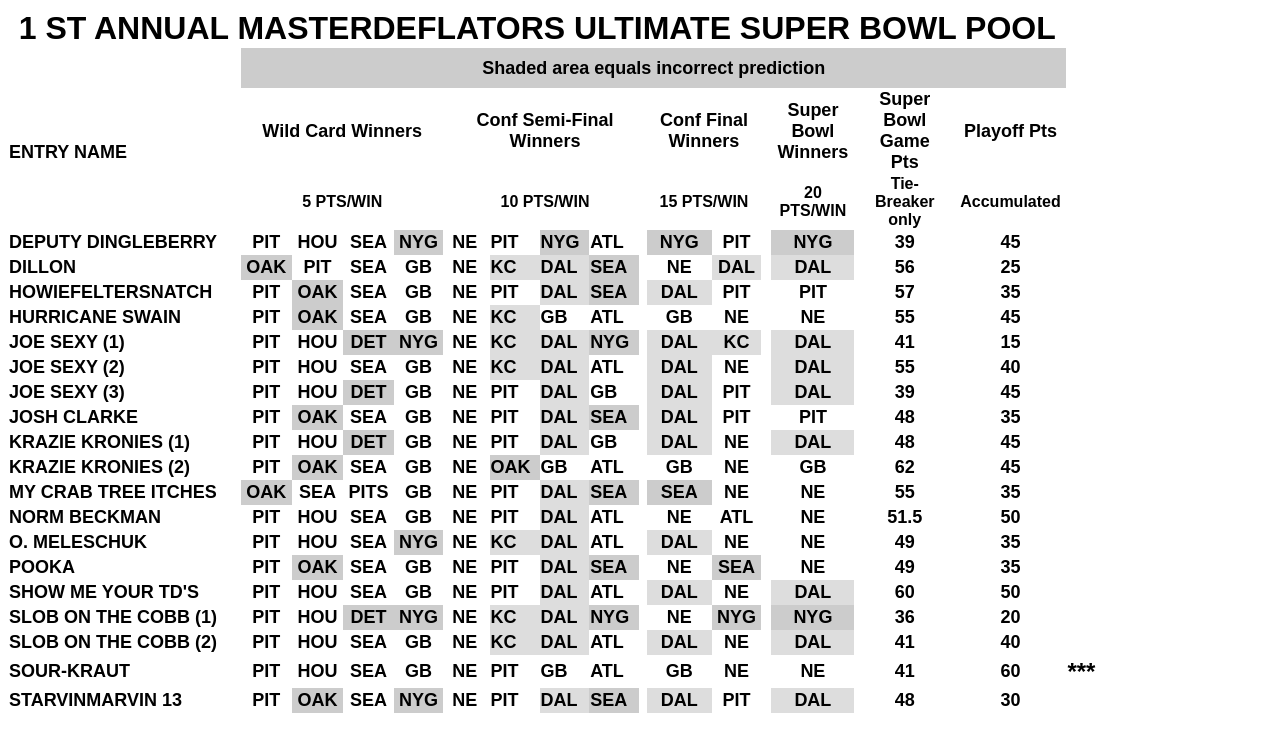
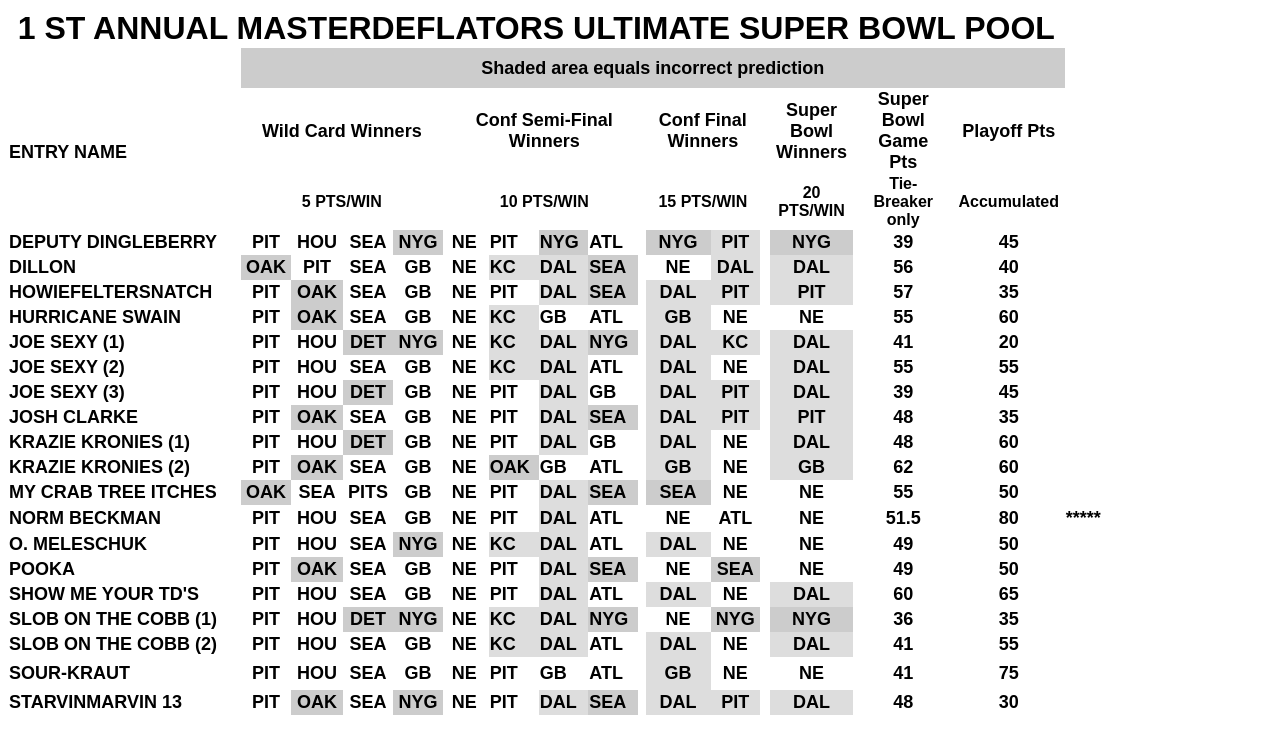
Before and after one commit to Masterdeflators/Masterdeflators.github.io, a plain HTML site: page index.html in a window 1280 px wide. Drawn offline with Linux system fonts and the light colour scheme.

Commit message:
Add files via upload

```diff
--- a/index.html
+++ b/index.html
@@ -9,7 +9,7 @@
 	<META NAME="AUTHOR" CONTENT="Our Laptop">
 	<META NAME="CREATED" CONTENT="20170108;14112597">
 	<META NAME="CHANGEDBY" CONTENT="Our Laptop">
-	<META NAME="CHANGED" CONTENT="20170116;14444340">
+	<META NAME="CHANGED" CONTENT="20170122;22584095">
 
 	<STYLE>
 		<!--
@@ -99,7 +99,7 @@
 			<TD ALIGN=LEFT BGCOLOR="#FFFFFF"><B><FONT SIZE=4>ATL</FONT></B></TD>
 			<TD ALIGN=LEFT BGCOLOR="#FFFFFF"><B><FONT SIZE=4><BR></FONT></B></TD>
 			<TD ALIGN=CENTER BGCOLOR="#CCCCCC"><B><FONT SIZE=4>NYG</FONT></B></TD>
-			<TD ALIGN=CENTER><B><FONT SIZE=4>PIT</FONT></B></TD>
+			<TD ALIGN=CENTER BGCOLOR="#DDDDDD"><B><FONT SIZE=4>PIT</FONT></B></TD>
 			<TD ALIGN=LEFT BGCOLOR="#FFFFFF"><B><FONT SIZE=4><BR></FONT></B></TD>
 			<TD ALIGN=CENTER BGCOLOR="#CCCCCC"><B><FONT SIZE=4>NYG</FONT></B></TD>
 			<TD ALIGN=LEFT BGCOLOR="#FFFFFF"><B><FONT SIZE=4><BR></FONT></B></TD>
@@ -130,7 +130,7 @@
 			<TD ALIGN=LEFT BGCOLOR="#FFFFFF"><B><FONT SIZE=4><BR></FONT></B></TD>
 			<TD ALIGN=CENTER SDVAL="56" SDNUM="4105;"><B><FONT SIZE=4>56</FONT></B></TD>
 			<TD ALIGN=LEFT BGCOLOR="#FFFFFF"><BR></TD>
-			<TD ALIGN=CENTER SDVAL="25" SDNUM="4105;"><B><FONT SIZE=4>25</FONT></B></TD>
+			<TD ALIGN=CENTER SDVAL="40" SDNUM="4105;"><B><FONT SIZE=4>40</FONT></B></TD>
 			<TD ALIGN=LEFT><BR></TD>
 			<TD ALIGN=LEFT><BR></TD>
 			<TD ALIGN=LEFT><BR></TD>
@@ -149,9 +149,9 @@
 			<TD ALIGN=LEFT BGCOLOR="#CCCCCC"><B><FONT SIZE=4>SEA</FONT></B></TD>
 			<TD ALIGN=LEFT BGCOLOR="#FFFFFF"><B><FONT SIZE=4><BR></FONT></B></TD>
 			<TD ALIGN=CENTER BGCOLOR="#DDDDDD"><B><FONT SIZE=4>DAL</FONT></B></TD>
-			<TD ALIGN=CENTER><B><FONT SIZE=4>PIT</FONT></B></TD>
+			<TD ALIGN=CENTER BGCOLOR="#DDDDDD"><B><FONT SIZE=4>PIT</FONT></B></TD>
 			<TD ALIGN=LEFT BGCOLOR="#FFFFFF"><B><FONT SIZE=4><BR></FONT></B></TD>
-			<TD ALIGN=CENTER><B><FONT SIZE=4>PIT</FONT></B></TD>
+			<TD ALIGN=CENTER BGCOLOR="#DDDDDD"><B><FONT SIZE=4>PIT</FONT></B></TD>
 			<TD ALIGN=LEFT BGCOLOR="#FFFFFF"><B><FONT SIZE=4><BR></FONT></B></TD>
 			<TD ALIGN=CENTER SDVAL="57" SDNUM="4105;"><B><FONT SIZE=4>57</FONT></B></TD>
 			<TD ALIGN=LEFT BGCOLOR="#FFFFFF"><BR></TD>
@@ -173,14 +173,14 @@
 			<TD ALIGN=LEFT><B><FONT SIZE=4>GB</FONT></B></TD>
 			<TD ALIGN=LEFT BGCOLOR="#FFFFFF"><B><FONT SIZE=4>ATL</FONT></B></TD>
 			<TD ALIGN=LEFT BGCOLOR="#FFFFFF"><B><FONT SIZE=4><BR></FONT></B></TD>
-			<TD ALIGN=CENTER><B><FONT SIZE=4>GB</FONT></B></TD>
+			<TD ALIGN=CENTER BGCOLOR="#DDDDDD"><B><FONT SIZE=4>GB</FONT></B></TD>
 			<TD ALIGN=CENTER><B><FONT SIZE=4>NE</FONT></B></TD>
 			<TD ALIGN=LEFT BGCOLOR="#FFFFFF"><B><FONT SIZE=4><BR></FONT></B></TD>
 			<TD ALIGN=CENTER><B><FONT SIZE=4>NE</FONT></B></TD>
 			<TD ALIGN=LEFT BGCOLOR="#FFFFFF"><B><FONT SIZE=4><BR></FONT></B></TD>
 			<TD ALIGN=CENTER SDVAL="55" SDNUM="4105;"><B><FONT SIZE=4>55</FONT></B></TD>
 			<TD ALIGN=LEFT BGCOLOR="#FFFFFF"><BR></TD>
-			<TD ALIGN=CENTER SDVAL="45" SDNUM="4105;"><B><FONT SIZE=4>45</FONT></B></TD>
+			<TD ALIGN=CENTER SDVAL="60" SDNUM="4105;"><B><FONT SIZE=4>60</FONT></B></TD>
 			<TD ALIGN=LEFT><BR></TD>
 			<TD ALIGN=LEFT><BR></TD>
 			<TD ALIGN=LEFT><BR></TD>
@@ -205,7 +205,7 @@
 			<TD ALIGN=LEFT BGCOLOR="#FFFFFF"><B><FONT SIZE=4><BR></FONT></B></TD>
 			<TD ALIGN=CENTER SDVAL="41" SDNUM="4105;"><B><FONT SIZE=4>41</FONT></B></TD>
 			<TD ALIGN=LEFT BGCOLOR="#FFFFFF"><B><FONT SIZE=4><BR></FONT></B></TD>
-			<TD ALIGN=CENTER SDVAL="15" SDNUM="4105;"><B><FONT SIZE=4>15</FONT></B></TD>
+			<TD ALIGN=CENTER SDVAL="20" SDNUM="4105;"><B><FONT SIZE=4>20</FONT></B></TD>
 			<TD ALIGN=LEFT><B><FONT SIZE=4><BR></FONT></B></TD>
 			<TD ALIGN=LEFT><B><FONT SIZE=4><BR></FONT></B></TD>
 			<TD ALIGN=LEFT><B><FONT SIZE=4><BR></FONT></B></TD>
@@ -230,7 +230,7 @@
 			<TD ALIGN=LEFT BGCOLOR="#FFFFFF"><B><FONT SIZE=4><BR></FONT></B></TD>
 			<TD ALIGN=CENTER SDVAL="55" SDNUM="4105;"><B><FONT SIZE=4>55</FONT></B></TD>
 			<TD ALIGN=LEFT BGCOLOR="#FFFFFF"><B><FONT SIZE=4><BR></FONT></B></TD>
-			<TD ALIGN=CENTER SDVAL="40" SDNUM="4105;"><B><FONT SIZE=4>40</FONT></B></TD>
+			<TD ALIGN=CENTER SDVAL="55" SDNUM="4105;"><B><FONT SIZE=4>55</FONT></B></TD>
 			<TD ALIGN=LEFT><B><FONT SIZE=4><BR></FONT></B></TD>
 			<TD ALIGN=LEFT><B><FONT SIZE=4><BR></FONT></B></TD>
 			<TD ALIGN=LEFT><B><FONT SIZE=4><BR></FONT></B></TD>
@@ -249,7 +249,7 @@
 			<TD ALIGN=LEFT><B><FONT SIZE=4>GB</FONT></B></TD>
 			<TD ALIGN=LEFT BGCOLOR="#FFFFFF"><B><FONT SIZE=4><BR></FONT></B></TD>
 			<TD ALIGN=CENTER BGCOLOR="#DDDDDD"><B><FONT SIZE=4>DAL</FONT></B></TD>
-			<TD ALIGN=CENTER><B><FONT SIZE=4>PIT</FONT></B></TD>
+			<TD ALIGN=CENTER BGCOLOR="#DDDDDD"><B><FONT SIZE=4>PIT</FONT></B></TD>
 			<TD ALIGN=LEFT BGCOLOR="#FFFFFF"><B><FONT SIZE=4><BR></FONT></B></TD>
 			<TD ALIGN=CENTER BGCOLOR="#DDDDDD"><B><FONT SIZE=4>DAL</FONT></B></TD>
 			<TD ALIGN=LEFT BGCOLOR="#FFFFFF"><B><FONT SIZE=4><BR></FONT></B></TD>
@@ -274,9 +274,9 @@
 			<TD ALIGN=LEFT BGCOLOR="#CCCCCC"><B><FONT SIZE=4>SEA</FONT></B></TD>
 			<TD ALIGN=LEFT BGCOLOR="#FFFFFF"><B><FONT SIZE=4><BR></FONT></B></TD>
 			<TD ALIGN=CENTER BGCOLOR="#DDDDDD"><B><FONT SIZE=4>DAL</FONT></B></TD>
-			<TD ALIGN=CENTER><B><FONT SIZE=4>PIT</FONT></B></TD>
+			<TD ALIGN=CENTER BGCOLOR="#DDDDDD"><B><FONT SIZE=4>PIT</FONT></B></TD>
 			<TD ALIGN=LEFT BGCOLOR="#FFFFFF"><B><FONT SIZE=4><BR></FONT></B></TD>
-			<TD ALIGN=CENTER><B><FONT SIZE=4>PIT</FONT></B></TD>
+			<TD ALIGN=CENTER BGCOLOR="#DDDDDD"><B><FONT SIZE=4>PIT</FONT></B></TD>
 			<TD ALIGN=LEFT BGCOLOR="#FFFFFF"><B><FONT SIZE=4><BR></FONT></B></TD>
 			<TD ALIGN=CENTER SDVAL="48" SDNUM="4105;"><B><FONT SIZE=4>48</FONT></B></TD>
 			<TD ALIGN=LEFT BGCOLOR="#FFFFFF"><BR></TD>
@@ -305,7 +305,7 @@
 			<TD ALIGN=LEFT BGCOLOR="#FFFFFF"><B><FONT SIZE=4> </FONT></B></TD>
 			<TD ALIGN=CENTER SDVAL="48" SDNUM="4105;"><B><FONT SIZE=4>48</FONT></B></TD>
 			<TD ALIGN=LEFT BGCOLOR="#FFFFFF"><BR></TD>
-			<TD ALIGN=CENTER SDVAL="45" SDNUM="4105;"><B><FONT SIZE=4>45</FONT></B></TD>
+			<TD ALIGN=CENTER SDVAL="60" SDNUM="4105;"><B><FONT SIZE=4>60</FONT></B></TD>
 			<TD ALIGN=LEFT><BR></TD>
 			<TD ALIGN=LEFT><BR></TD>
 			<TD ALIGN=LEFT><BR></TD>
@@ -323,14 +323,14 @@
 			<TD ALIGN=LEFT><B><FONT SIZE=4>GB</FONT></B></TD>
 			<TD ALIGN=LEFT BGCOLOR="#FFFFFF"><B><FONT SIZE=4>ATL</FONT></B></TD>
 			<TD ALIGN=LEFT BGCOLOR="#FFFFFF"><B><FONT SIZE=4><BR></FONT></B></TD>
-			<TD ALIGN=CENTER><B><FONT SIZE=4>GB</FONT></B></TD>
+			<TD ALIGN=CENTER BGCOLOR="#DDDDDD"><B><FONT SIZE=4>GB</FONT></B></TD>
 			<TD ALIGN=CENTER><B><FONT SIZE=4>NE</FONT></B></TD>
 			<TD ALIGN=LEFT BGCOLOR="#FFFFFF"><B><FONT SIZE=4><BR></FONT></B></TD>
-			<TD ALIGN=CENTER><B><FONT SIZE=4>GB</FONT></B></TD>
+			<TD ALIGN=CENTER BGCOLOR="#DDDDDD"><B><FONT SIZE=4>GB</FONT></B></TD>
 			<TD ALIGN=LEFT BGCOLOR="#FFFFFF"><B><FONT SIZE=4> </FONT></B></TD>
 			<TD ALIGN=CENTER SDVAL="62" SDNUM="4105;"><B><FONT SIZE=4>62</FONT></B></TD>
 			<TD ALIGN=LEFT BGCOLOR="#FFFFFF"><BR></TD>
-			<TD ALIGN=CENTER SDVAL="45" SDNUM="4105;"><B><FONT SIZE=4>45</FONT></B></TD>
+			<TD ALIGN=CENTER SDVAL="60" SDNUM="4105;"><B><FONT SIZE=4>60</FONT></B></TD>
 			<TD ALIGN=LEFT><BR></TD>
 			<TD ALIGN=LEFT><BR></TD>
 			<TD ALIGN=LEFT><BR></TD>
@@ -355,14 +355,14 @@
 			<TD ALIGN=LEFT BGCOLOR="#FFFFFF"><B><FONT SIZE=4><BR></FONT></B></TD>
 			<TD ALIGN=CENTER SDVAL="55" SDNUM="4105;"><B><FONT SIZE=4>55</FONT></B></TD>
 			<TD ALIGN=LEFT BGCOLOR="#FFFFFF"><BR></TD>
-			<TD ALIGN=CENTER SDVAL="35" SDNUM="4105;"><B><FONT SIZE=4>35</FONT></B></TD>
+			<TD ALIGN=CENTER SDVAL="50" SDNUM="4105;"><B><FONT SIZE=4>50</FONT></B></TD>
 			<TD ALIGN=LEFT><BR></TD>
 			<TD ALIGN=LEFT><BR></TD>
 			<TD ALIGN=LEFT><BR></TD>
 			<TD ALIGN=LEFT><BR></TD>
 		</TR>
 		<TR>
-			<TD HEIGHT=25 ALIGN=LEFT><B><FONT SIZE=4>NORM BECKMAN</FONT></B></TD>
+			<TD HEIGHT=27 ALIGN=LEFT><B><FONT SIZE=4>NORM BECKMAN</FONT></B></TD>
 			<TD ALIGN=CENTER><B><FONT SIZE=4>PIT</FONT></B></TD>
 			<TD ALIGN=CENTER><B><FONT SIZE=4>HOU</FONT></B></TD>
 			<TD ALIGN=CENTER><B><FONT SIZE=4>SEA</FONT></B></TD>
@@ -380,8 +380,8 @@
 			<TD ALIGN=LEFT BGCOLOR="#FFFFFF"><B><FONT SIZE=4> </FONT></B></TD>
 			<TD ALIGN=CENTER SDVAL="51.5" SDNUM="4105;"><B><FONT SIZE=4>51.5</FONT></B></TD>
 			<TD ALIGN=LEFT BGCOLOR="#FFFFFF"><BR></TD>
-			<TD ALIGN=CENTER SDVAL="50" SDNUM="4105;"><B><FONT SIZE=4>50</FONT></B></TD>
-			<TD ALIGN=LEFT><BR></TD>
+			<TD ALIGN=CENTER SDVAL="80" SDNUM="4105;"><B><FONT SIZE=4>80</FONT></B></TD>
+			<TD ALIGN=LEFT><B><FONT SIZE=4>*****</FONT></B></TD>
 			<TD ALIGN=LEFT><BR></TD>
 			<TD ALIGN=LEFT><BR></TD>
 			<TD ALIGN=LEFT><BR></TD>
@@ -405,7 +405,7 @@
 			<TD ALIGN=LEFT BGCOLOR="#FFFFFF"><B><FONT SIZE=4><BR></FONT></B></TD>
 			<TD ALIGN=CENTER SDVAL="49" SDNUM="4105;"><B><FONT SIZE=4>49</FONT></B></TD>
 			<TD ALIGN=LEFT BGCOLOR="#FFFFFF"><BR></TD>
-			<TD ALIGN=CENTER SDVAL="35" SDNUM="4105;"><B><FONT SIZE=4>35</FONT></B></TD>
+			<TD ALIGN=CENTER SDVAL="50" SDNUM="4105;"><B><FONT SIZE=4>50</FONT></B></TD>
 			<TD ALIGN=LEFT><BR></TD>
 			<TD ALIGN=LEFT><BR></TD>
 			<TD ALIGN=LEFT><BR></TD>
@@ -430,7 +430,7 @@
 			<TD ALIGN=LEFT BGCOLOR="#FFFFFF"><B><FONT SIZE=4> </FONT></B></TD>
 			<TD ALIGN=CENTER SDVAL="49" SDNUM="4105;"><B><FONT SIZE=4>49</FONT></B></TD>
 			<TD ALIGN=LEFT BGCOLOR="#FFFFFF"><BR></TD>
-			<TD ALIGN=CENTER SDVAL="35" SDNUM="4105;"><B><FONT SIZE=4>35</FONT></B></TD>
+			<TD ALIGN=CENTER SDVAL="50" SDNUM="4105;"><B><FONT SIZE=4>50</FONT></B></TD>
 			<TD ALIGN=LEFT><BR></TD>
 			<TD ALIGN=LEFT><BR></TD>
 			<TD ALIGN=LEFT><BR></TD>
@@ -455,7 +455,7 @@
 			<TD ALIGN=LEFT BGCOLOR="#FFFFFF"><B><FONT SIZE=4> </FONT></B></TD>
 			<TD ALIGN=CENTER SDVAL="60" SDNUM="4105;"><B><FONT SIZE=4>60</FONT></B></TD>
 			<TD ALIGN=LEFT BGCOLOR="#FFFFFF"><BR></TD>
-			<TD ALIGN=CENTER SDVAL="50" SDNUM="4105;"><B><FONT SIZE=4>50</FONT></B></TD>
+			<TD ALIGN=CENTER SDVAL="65" SDNUM="4105;"><B><FONT SIZE=4>65</FONT></B></TD>
 			<TD ALIGN=LEFT><BR></TD>
 			<TD ALIGN=LEFT><BR></TD>
 			<TD ALIGN=LEFT><BR></TD>
@@ -480,7 +480,7 @@
 			<TD ALIGN=LEFT BGCOLOR="#FFFFFF"><B><FONT SIZE=4> </FONT></B></TD>
 			<TD ALIGN=CENTER SDVAL="36" SDNUM="4105;"><B><FONT SIZE=4>36</FONT></B></TD>
 			<TD ALIGN=LEFT BGCOLOR="#FFFFFF"><BR></TD>
-			<TD ALIGN=CENTER SDVAL="20" SDNUM="4105;"><B><FONT SIZE=4>20</FONT></B></TD>
+			<TD ALIGN=CENTER SDVAL="35" SDNUM="4105;"><B><FONT SIZE=4>35</FONT></B></TD>
 			<TD ALIGN=LEFT><BR></TD>
 			<TD ALIGN=LEFT><BR></TD>
 			<TD ALIGN=LEFT><BR></TD>
@@ -505,7 +505,7 @@
 			<TD ALIGN=LEFT BGCOLOR="#FFFFFF"><B><FONT SIZE=4> </FONT></B></TD>
 			<TD ALIGN=CENTER SDVAL="41" SDNUM="4105;"><B><FONT SIZE=4>41</FONT></B></TD>
 			<TD ALIGN=LEFT BGCOLOR="#FFFFFF"><BR></TD>
-			<TD ALIGN=CENTER SDVAL="40" SDNUM="4105;"><B><FONT SIZE=4>40</FONT></B></TD>
+			<TD ALIGN=CENTER SDVAL="55" SDNUM="4105;"><B><FONT SIZE=4>55</FONT></B></TD>
 			<TD ALIGN=LEFT><BR></TD>
 			<TD ALIGN=LEFT><BR></TD>
 			<TD ALIGN=LEFT><BR></TD>
@@ -523,15 +523,15 @@
 			<TD ALIGN=LEFT><B><FONT SIZE=4>GB</FONT></B></TD>
 			<TD ALIGN=LEFT BGCOLOR="#FFFFFF"><B><FONT SIZE=4>ATL</FONT></B></TD>
 			<TD ALIGN=LEFT BGCOLOR="#FFFFFF"><B><FONT SIZE=4><BR></FONT></B></TD>
-			<TD ALIGN=CENTER><B><FONT SIZE=4>GB</FONT></B></TD>
+			<TD ALIGN=CENTER BGCOLOR="#DDDDDD"><B><FONT SIZE=4>GB</FONT></B></TD>
 			<TD ALIGN=CENTER><B><FONT SIZE=4>NE</FONT></B></TD>
 			<TD ALIGN=LEFT BGCOLOR="#FFFFFF"><B><FONT SIZE=4><BR></FONT></B></TD>
 			<TD ALIGN=CENTER><B><FONT SIZE=4>NE</FONT></B></TD>
 			<TD ALIGN=LEFT BGCOLOR="#FFFFFF"><B><FONT SIZE=4> </FONT></B></TD>
 			<TD ALIGN=CENTER SDVAL="41" SDNUM="4105;"><B><FONT SIZE=4>41</FONT></B></TD>
 			<TD ALIGN=LEFT BGCOLOR="#FFFFFF"><BR></TD>
-			<TD ALIGN=CENTER SDVAL="60" SDNUM="4105;"><B><FONT SIZE=4>60</FONT></B></TD>
-			<TD ALIGN=LEFT><B><FONT SIZE=5>***</FONT></B></TD>
+			<TD ALIGN=CENTER SDVAL="75" SDNUM="4105;"><B><FONT SIZE=4>75</FONT></B></TD>
+			<TD ALIGN=LEFT><B><FONT SIZE=5><BR></FONT></B></TD>
 			<TD ALIGN=LEFT><BR></TD>
 			<TD ALIGN=LEFT><BR></TD>
 			<TD ALIGN=LEFT><BR></TD>
@@ -549,7 +549,7 @@
 			<TD ALIGN=LEFT BGCOLOR="#CCCCCC"><B><FONT SIZE=4>SEA</FONT></B></TD>
 			<TD ALIGN=LEFT BGCOLOR="#FFFFFF"><B><FONT SIZE=4><BR></FONT></B></TD>
 			<TD ALIGN=CENTER BGCOLOR="#DDDDDD"><B><FONT SIZE=4>DAL</FONT></B></TD>
-			<TD ALIGN=CENTER><B><FONT SIZE=4>PIT</FONT></B></TD>
+			<TD ALIGN=CENTER BGCOLOR="#DDDDDD"><B><FONT SIZE=4>PIT</FONT></B></TD>
 			<TD ALIGN=LEFT BGCOLOR="#FFFFFF"><B><FONT SIZE=4><BR></FONT></B></TD>
 			<TD ALIGN=CENTER BGCOLOR="#DDDDDD"><B><FONT SIZE=4>DAL</FONT></B></TD>
 			<TD ALIGN=LEFT BGCOLOR="#FFFFFF"><B><FONT SIZE=4><BR></FONT></B></TD>
```
